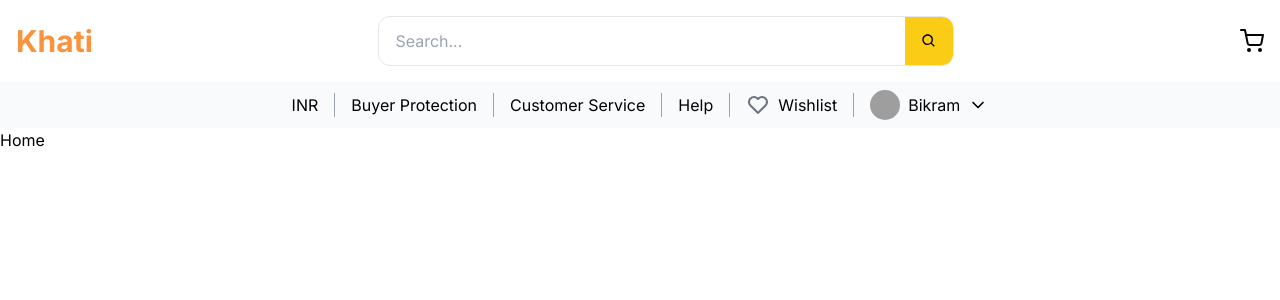
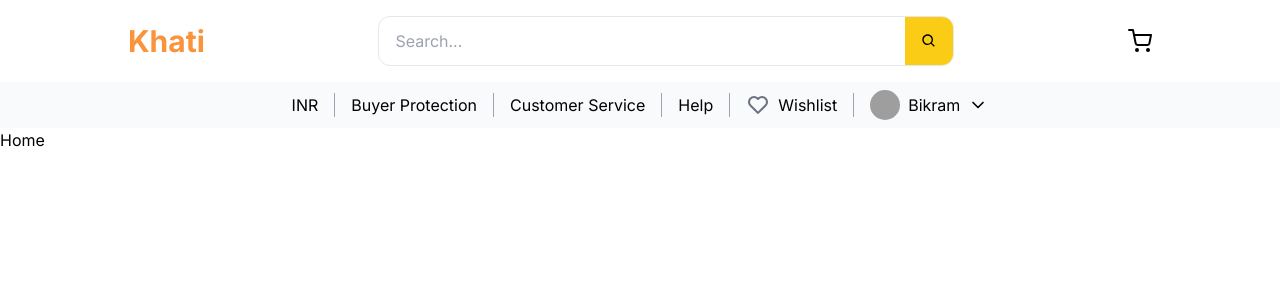
Before and after one commit to BikramjeetSarmah03/Khati, a Next.js app: page / in a window 1280 px wide. Shown: the top 300 px of the page. Built offline with nearby package versions, Linux system fonts and the light colour scheme; grey boxes are pictures that could not be loaded.

Commit message:
Header Menu Fix

```diff
--- a/src/components/layout/Header.jsx
+++ b/src/components/layout/Header.jsx
@@ -7,7 +7,7 @@ export default function Header() {
 
   return (
     <header>
-      <nav className="flex items-center justify-between p-4 space-x-4 shadow-xl">
+      <nav className="flex items-center justify-between p-4 space-x-4 shadow-xl md:px-32">
         <h1 className="text-2xl font-bold text-orange-400 md:text-3xl">
           Khati
         </h1>
@@ -26,7 +26,7 @@ export default function Header() {
         </div>
       </nav>
 
-      <nav className="p-2 overflow-y-auto text-[10px] bg-gray-50 md:text-base">
+      <nav className="p-2 text-[10px] bg-gray-50 md:text-base">
         <ul className="flex items-center justify-center">
           <li className="px-4 border-r border-gray-400">INR</li>
           <li className="hidden px-4 border-r border-gray-400 md:block">
@@ -42,7 +42,7 @@ export default function Header() {
             <BiHeart size={24} className="mr-2 text-gray-500" />{" "}
             <span>Wishlist</span>
           </li>
-          <li className="relative flex items-center px-4 cursor-pointer md:group">
+          <li className="relative flex items-center px-4 cursor-pointer group">
             {user ? (
               <>
                 <div className="relative h-[20px] md:h-[30px] w-[20px] md:w-[30px] mr-2 rounded-full overflow-hidden">
@@ -64,7 +64,7 @@ export default function Header() {
             )}
             <FiChevronDown size={20} className="hidden ml-2 md:block" />
 
-            <div className="absolute z-0 overflow-hidden transition-all duration-500 w-0 group-hover:w-80 -right-0 top-12 max-h-[500px]">
+            <div className="absolute z-0 overflow-hidden transition-all duration-500 w-0 group-hover:w-80 -right-0 top-12 max-h-[500px] bg-white">
               <div className="border shadow">
                 <h1 className="p-4 text-xl text-center border-b-2 cursor-default">
                   Welcome to
```
